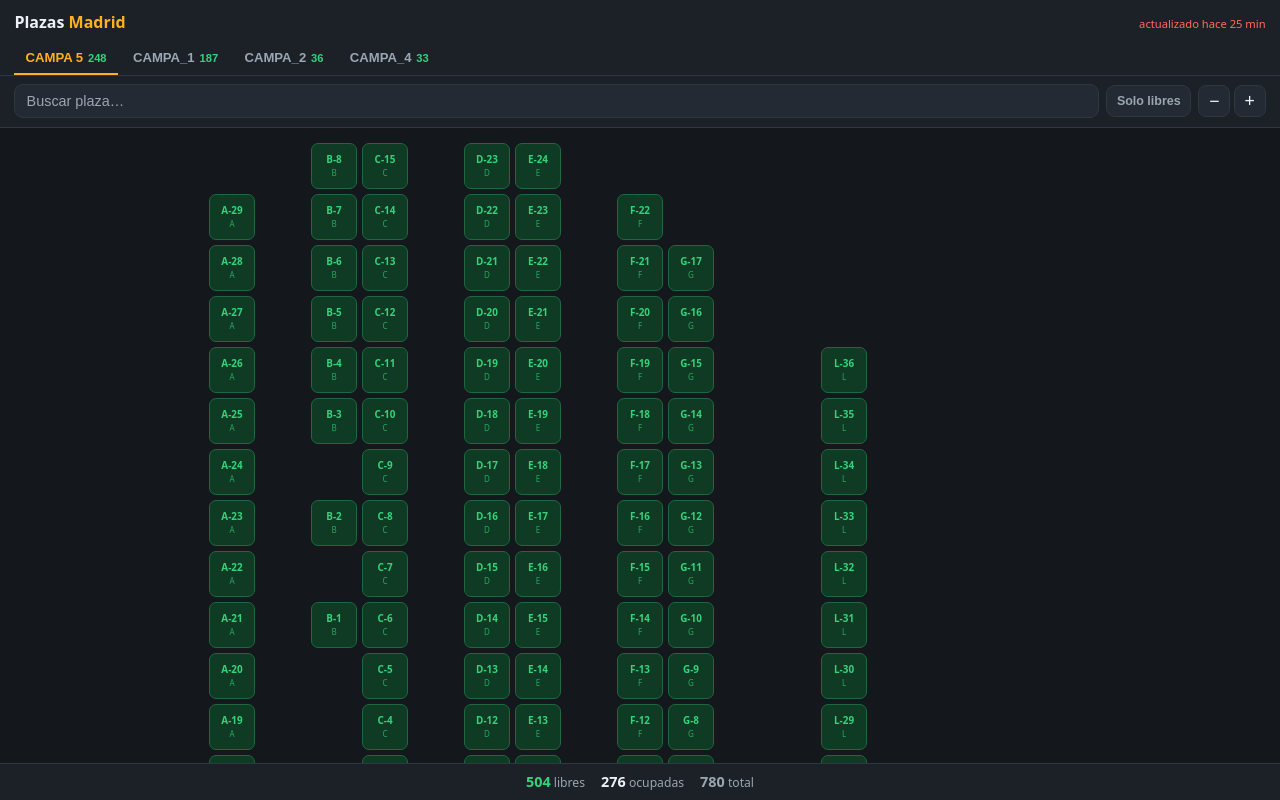
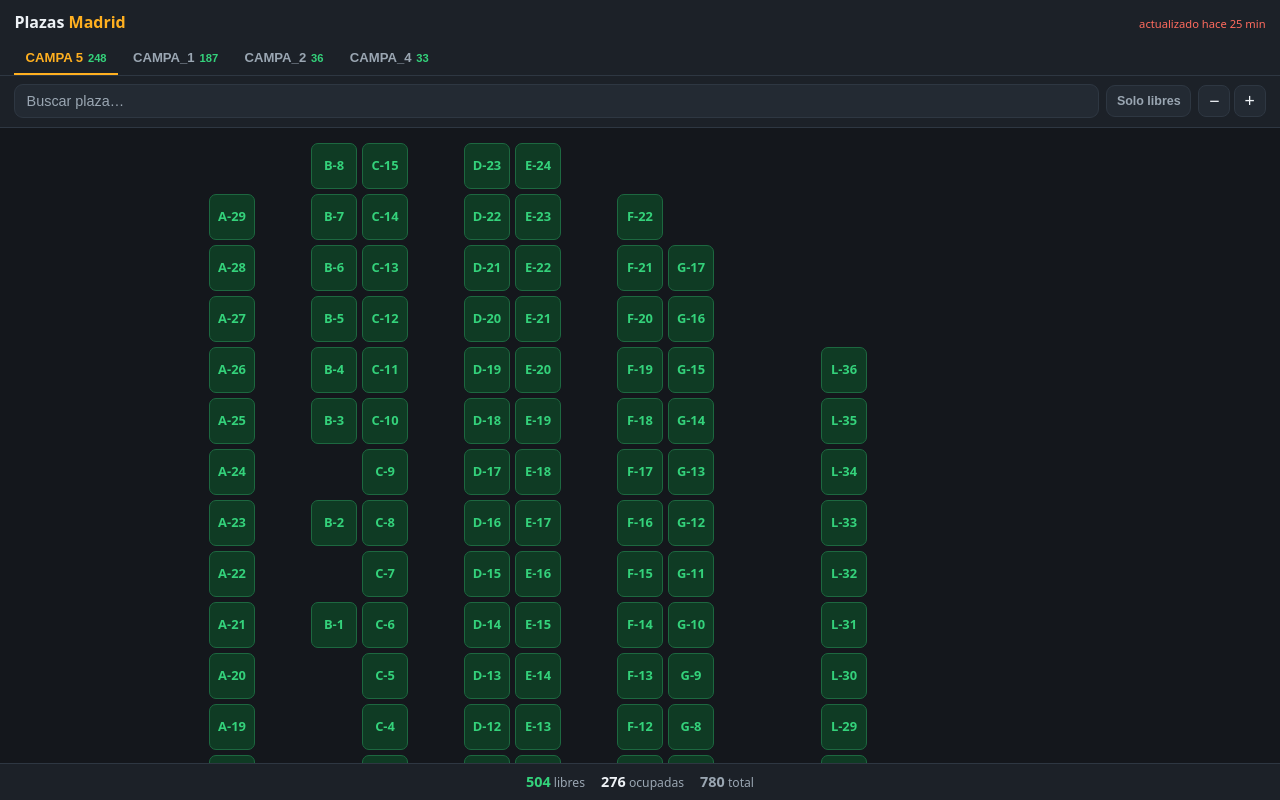
Before and after one commit to alejandromurillovian/vian-campas-publico, a plain HTML site: page index.html in a window 1280 px wide. Drawn offline with Linux system fonts and the light colour scheme.

Commit message:
Texto de plaza escalable y sin recorte

```diff
--- a/index.html
+++ b/index.html
@@ -156,15 +156,15 @@
     border: 1px solid transparent;
     border-radius: 7px;
     display: flex;
-    flex-direction: column;
     align-items: center;
     justify-content: center;
-    font-size: 0.62rem;
+    font-size: calc(var(--cell) * 0.28);
     font-weight: 700;
     font-variant-numeric: tabular-nums;
     text-align: center;
-    overflow: hidden;
-    padding: 2px;
+    line-height: 1;
+    padding: 1px;
+    white-space: nowrap;
   }
   .plaza.libre {
     background: var(--libre-bg);
@@ -173,7 +173,6 @@
   }
   .plaza.dim { opacity: 0.18; }
   .plaza.hit { outline: 2px solid var(--accent); outline-offset: 1px; }
-  .plaza .z { font-size: 0.5rem; font-weight: 500; opacity: 0.7; }
 
   .totals {
     flex: 0 0 auto;
@@ -324,9 +323,8 @@
       if (hideLibre) cls += " dim";
       if (q) { if (matchQ) cls += " hit"; else cls += " dim"; }
 
-      html += '<div class="' + cls + '" style="grid-row:' + gr + ';grid-column:' + gc + '">' +
+      html += '<div class="' + cls + '" style="grid-row:' + gr + ';grid-column:' + gc + '" title="' + esc(p.code) + (p.zona ? ' · Zona ' + esc(p.zona) : '') + '">' +
               esc(p.code) +
-              (p.zona ? '<span class="z">' + esc(p.zona) + '</span>' : '') +
               '</div>';
     });
     html += '</div>';
```
